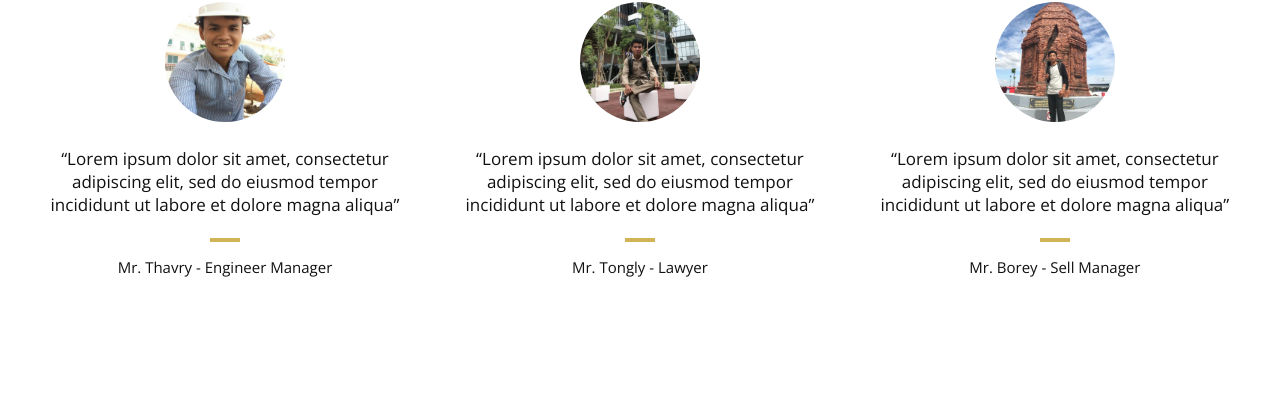
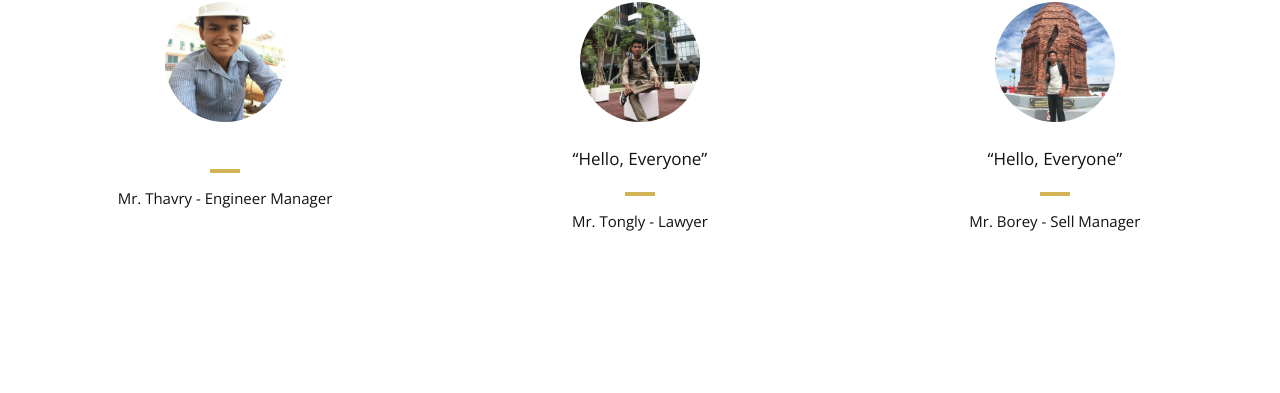
Before and after one commit to Khmerprimitive/Dpink, a plain HTML site: page index.html in a window 1280 px wide. Shown: the part 3287-3680 px from the top of the page. Drawn offline with nearby package versions, Linux system fonts and the light colour scheme.

Commit message:
Update index.html

```diff
--- a/index.html
+++ b/index.html
@@ -4,7 +4,7 @@
     <meta charset="UTF-8">
 
     <!--Page Title-->
-    <title>Namari - Free Landing Page Template</title>
+    <title>Namari - Testing Website</title>
 
     <!--Meta Keywords and Description-->
     <meta name="keywords" content="">
@@ -335,9 +335,7 @@
                 <!--User Testimonial-->
                 <blockquote class="col-3 testimonial classic">
                     <img src="images/user-images/user-1.jpg" alt="User"/>
-                    <q>Lorem ipsum dolor sit amet, consectetur adipiscing elit, sed do eiusmod tempor incididunt ut
-                        labore
-                        et dolore magna aliqua</q>
+                    <qHello, everyone!</q>
                     <footer>Mr. Thavry - Engineer Manager</footer>
                 </blockquote>
                 <!-- End of Testimonial-->
@@ -345,9 +343,7 @@
                 <!--User Testimonial-->
                 <blockquote class="col-3 testimonial classic">
                     <img src="images/user-images/user-2.jpg" alt="User"/>
-                    <q>Lorem ipsum dolor sit amet, consectetur adipiscing elit, sed do eiusmod tempor incididunt ut
-                        labore
-                        et dolore magna aliqua</q>
+                    <q>Hello, Everyone</q>
                     <footer>Mr. Tongly - Lawyer</footer>
                 </blockquote>
                 <!-- End of Testimonial-->
@@ -355,9 +351,7 @@
                 <!--User Testimonial-->
                 <blockquote class="col-3 testimonial classic">
                     <img src="images/user-images/user-3.jpg" alt="User"/>
-                    <q>Lorem ipsum dolor sit amet, consectetur adipiscing elit, sed do eiusmod tempor incididunt ut
-                        labore
-                        et dolore magna aliqua</q>
+                    <q>Hello, Everyone</q>
                     <footer>Mr. Borey - Sell Manager</footer>
                 </blockquote>
                 <!-- End of Testimonial-->
```
